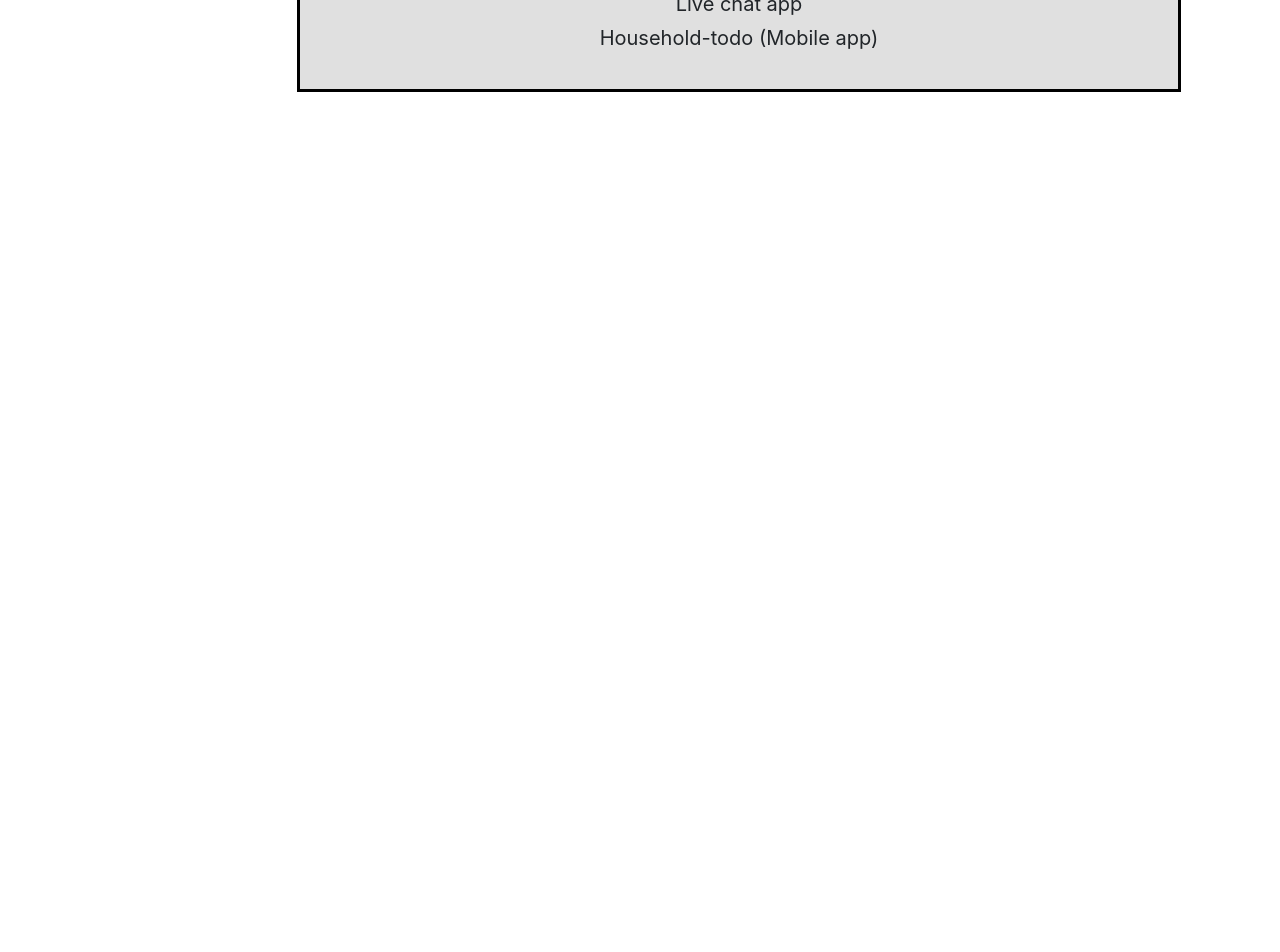
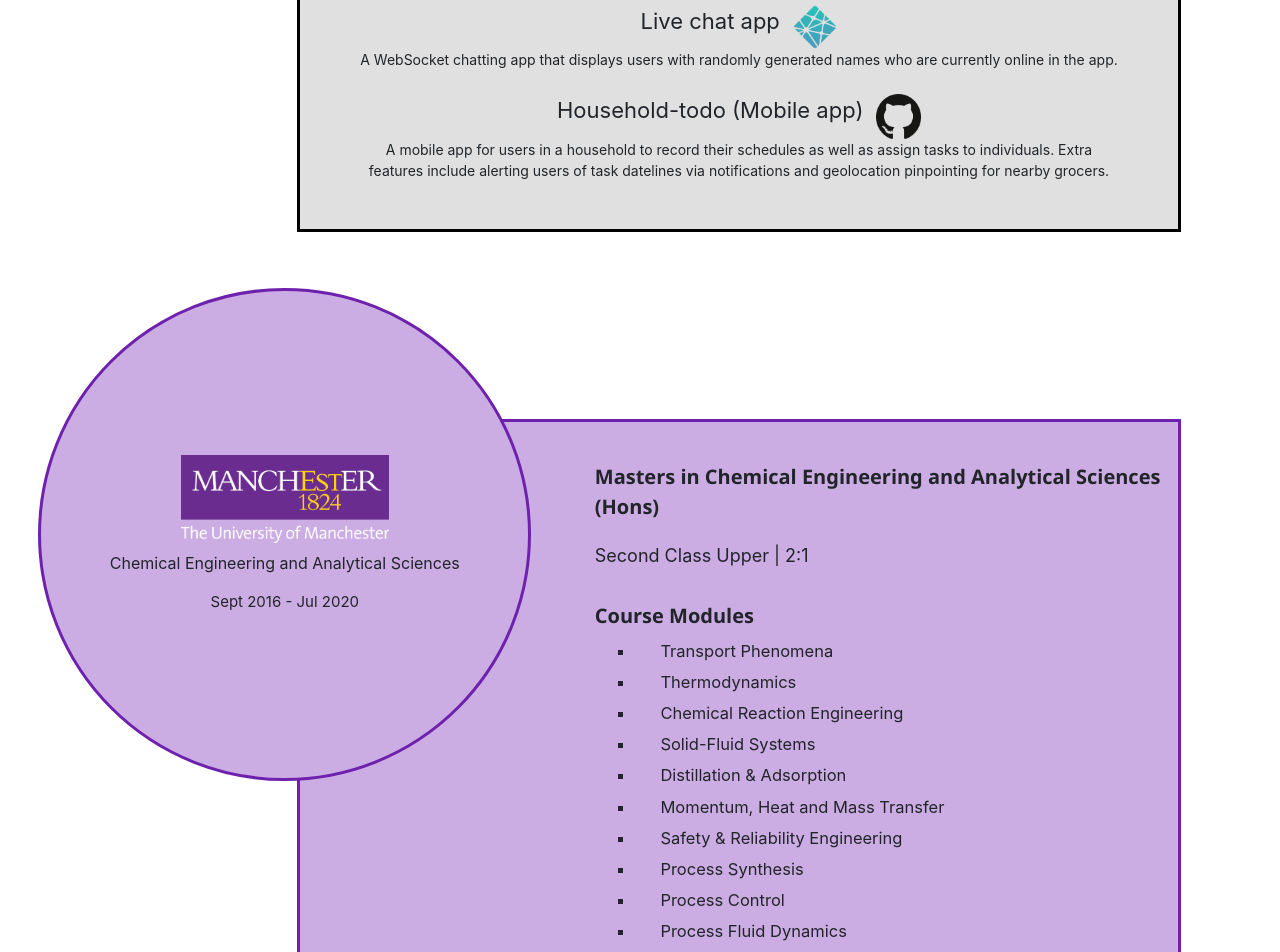
Before and after one commit to LeeWeiHan97/portfolio, a React (Create React App) app: page / in a window 1280 px wide. Shown: the part 2220-3172 px from the top of the page. Before the commit the page ends 2312 px from the top, so only its background shows below. Built offline with nearby package versions, Linux system fonts and the light colour scheme.

Commit message:
Finished up education section

```diff
--- a/src/App.css
+++ b/src/App.css
@@ -4,6 +4,10 @@ a {
 
 a:hover {
   text-decoration: none !important;
+}
+
+ul {
+  list-style-type: square;
 }
 
 .parent-container-profile {
@@ -250,8 +254,8 @@ a:hover {
   border-top: 3px solid black;
   text-align: center;
   margin-top: 4vh;
-  padding-left: 4vw;
-  padding-right: 4vw;
+  padding-left: 4.5vw;
+  padding-right: 4.5vw;
 }
 
 .projects-heading-1 {
@@ -263,8 +267,9 @@ a:hover {
 }
 
 .projects-heading-2 {
-  font-size: 20px;
+  font-size: 22px;
   margin-bottom: 0.5vh;
+  margin-top: 1vh;
 }
 
 .projects-description {
@@ -280,6 +285,63 @@ a:hover {
   height: 3.5vw;
   width: 3.5vw;
   margin-left: 1vw;
+  margin-top: 1vh;
+}
+
+.education-container-3 {
+  position: absolute;
+  left: calc(-6px - 20vw);
+  top: 105%;
+  width: 38.5vw;
+  height: 38.5vw;
+  border-radius: 50%;
+  border: 3px solid #6e21ad;
+  background-color: #cbace3;
+  display: flex;
+  flex-direction: column;
+  justify-content: center;
+  align-items: center;
+}
+
+#uom-logo {
+  height: 11vh;
+  margin-bottom: 1vh;
+}
+
+.education-container-4 {
+  position: absolute;
+  z-index: -1;
+  width: 69vw;
+  padding-top: 1vh;
+  padding-bottom: 4vh;
+  background-color: #cbace3;
+  border: 3px solid #6e21ad;
+  margin-bottom: 15px;
+  left: 20vw;
+  top: 10vw;
+}
+
+.uom-heading-1 {
+  padding-left: 23vw;
+  font-size: 20px;
+  font-weight: bold;
+  font-family: 'Segoe UI', Tahoma, Geneva, Verdana, sans-serif;
+  margin-bottom: 1vh;
+  margin-top: 4vh;
+}
+
+.uom-heading-2 {
+  padding-left: 23vw;
+  font-size: 18px;
+  margin-bottom: 0.5vh;
+  margin-top: 2.5vh;
+}
+
+.uom-description {
+  margin-left: 23vw;
+  padding-left: 2vw;
+  font-size: 16.5px;
+  margin-top: 0.8vh;
 }
 
 @media only screen and (min-width: 900px) {
--- a/src/App.js
+++ b/src/App.js
@@ -8,6 +8,8 @@ import resume_file from './Lee Wei Han-CV.pdf';
 import linkedIn from './linkedin social media icon_3609691.png';
 import next_logo from './next-academy-logo.png';
 import github_logo from './GitHub-Mark.png';
+import netlify_logo from './netlify-logo.png';
+import uom_logo from './uom-logo.png';
 
 /* const NavBar = styled.div`
   color: white;
@@ -163,12 +165,46 @@ class App extends React.Component {
                 <p class="projects-heading-1">Projects</p>
                 <div class="projects-heading-link">
                   <p class="projects-heading-2">Nextagram</p>
-                  <img src={github_logo} id="github-logo"></img>
+                  <a href="https://nextagram-learn.netlify.app" target="_blank"><img src={netlify_logo} id="github-logo"></img></a>
                 </div>
                 <p class="projects-description">A social media webapp that references features from Instagram such as logging in and posting pictures, while adding other features such as the ability to donate to users.</p>
-                <p class="projects-heading-2">Live chat app</p>
-                <p class="projects-heading-2">Household-todo (Mobile app)</p>
+                <div class="projects-heading-link">
+                  <p class="projects-heading-2">Live chat app</p>
+                  <a href="https://next-live-app.netlify.app" target="_blank"><img src={netlify_logo} id="github-logo"></img></a>
+                </div>
+                <p class="projects-description">A WebSocket chatting app that displays users with randomly generated names who are currently online in the app.</p>
+                <div class="projects-heading-link">
+                  <p class="projects-heading-2">Household-todo (Mobile app)</p>
+                  <a href="https://github.com/LeeWeiHan97?tab=repositories" target="_blank"><img src={github_logo} id="github-logo"></img></a>
+                </div>
+                <p class="projects-description">A mobile app for users in a household to record their schedules as well as assign tasks to individuals. Extra features include alerting users of task datelines via notifications and geolocation pinpointing for nearby grocers.</p>
               </div>
+
+              <div class="education-container-3">
+                <div class="image-container"><a href="https://www.manchester.ac.uk/" target="_blank"><img src={uom_logo} id="uom-logo"></img></a></div>
+                <p class="education-heading-2">Chemical Engineering and Analytical Sciences</p>
+                <p class="education-heading-3">Sept 2016 - Jul 2020</p>
+
+                <div class="education-container-4">
+                  <p class="uom-heading-1">Masters in Chemical Engineering and Analytical Sciences (Hons)</p>
+                  <p class="uom-heading-2">Second Class Upper | 2:1</p>
+                  <p class="uom-heading-1">Course Modules</p>
+                  <ul>
+                    <li class="uom-description">Transport Phenomena</li>
+                    <li class="uom-description">Thermodynamics</li>
+                    <li class="uom-description">Chemical Reaction Engineering</li>
+                    <li class="uom-description">Solid-Fluid Systems</li>
+                    <li class="uom-description">Distillation & Adsorption</li>
+                    <li class="uom-description">Momentum, Heat and Mass Transfer</li>
+                    <li class="uom-description">Safety & Reliability Engineering</li>
+                    <li class="uom-description">Process Synthesis</li>
+                    <li class="uom-description">Process Control</li>
+                    <li class="uom-description">Process Fluid Dynamics</li>
+                  </ul>
+                </div>
+
+              </div>
+
             </div>
           </div>
         </div>
```
Also changed, not shown: src/netlify-logo.png (added), src/uom-logo.png (added).
